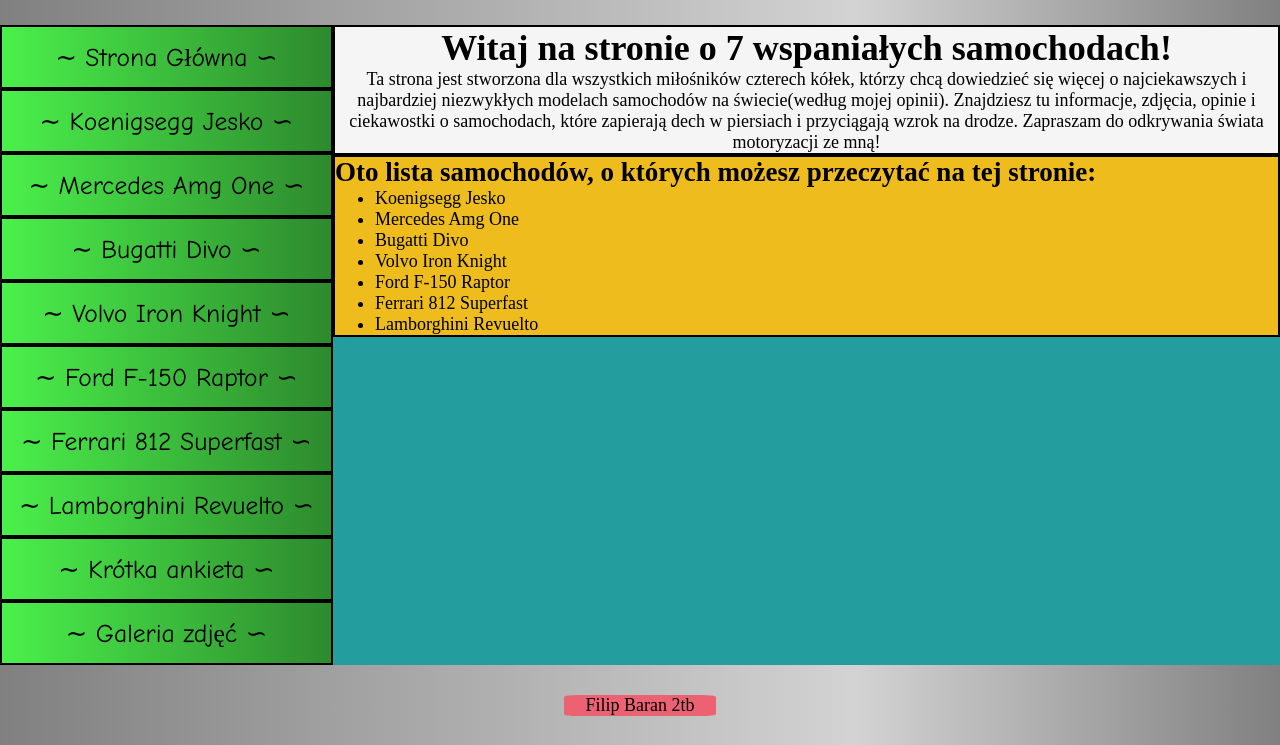
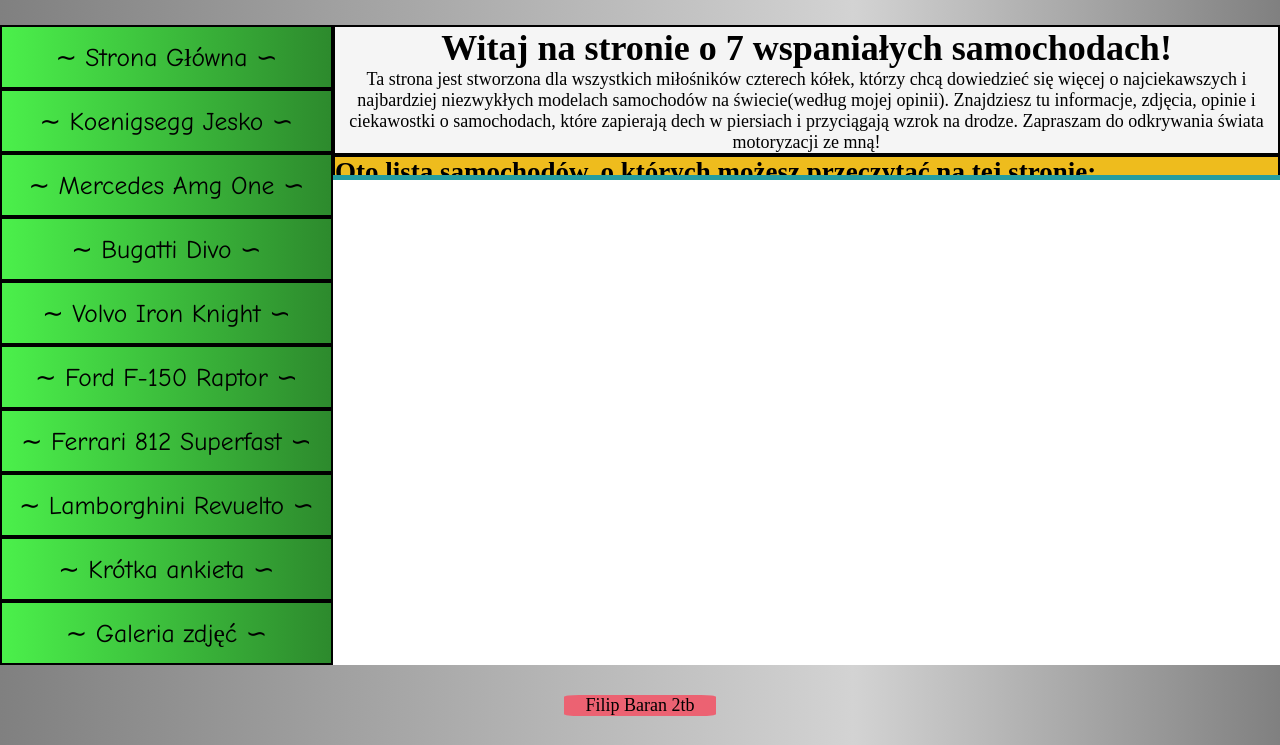
Before and after one commit to FilipB07/FilipBaran, a plain HTML site: page index.html in a window 1280 px wide. Shown: the part 55-800 px from the top of the page. Drawn offline with Linux system fonts and the light colour scheme.

Commit message:
Update style.css

```diff
--- a/style.css
+++ b/style.css
@@ -1,7 +1,7 @@
 .logo{ background-image: linear-gradient(to right, gray, darkgray, lightgray, gray);height: 10vh;text-align: center; }
 .logo .nagl1, .nagl2 , .nagl3 {display: inline-block;}
 .menu{background-color:grey; height: 80vh; width: 26vw; float: left;}
-.tresc{background-color:#249D9F;height: 80vh; width: 74vw; float: right;}
+.tresc{background-color:#249D9F;height: 80%; width: 74vw; float: right;}
 .stopka{background-image: linear-gradient(to right, gray, darkgray, lightgray, gray);height: 10vh;clear: both;align-items: center;display: flex;justify-content: center;}
 div{font-family: Geomanist Semibold;font-size: large;}
 *{margin: 0;}
```
